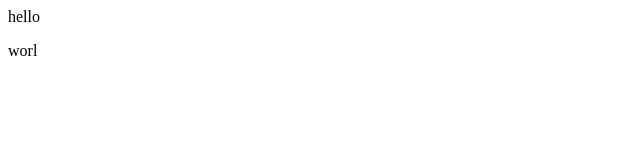
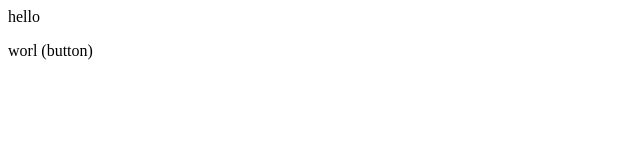
Before and after one commit to Laxman-pujari/second, a plain HTML site: page index.html in a window 1280 px wide. Shown: the full height of the page, 0-640 px from the left. Drawn offline with Linux system fonts and the light colour scheme.

```diff
--- a/index.html
+++ b/index.html
@@ -1,2 +1,2 @@
 <p>hello</p>
-<p>worl</p>
+<p>worl (button)</p>
```
